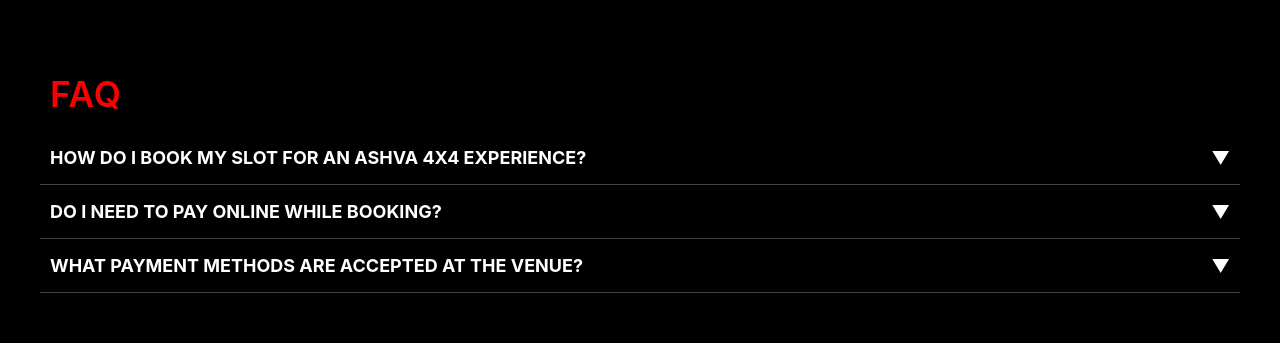
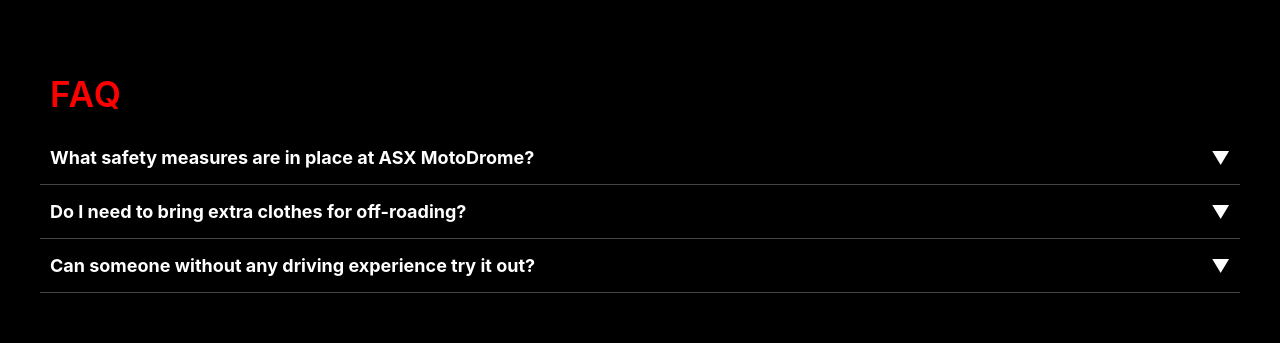
Before and after one commit to rira1403github/ASX-Main, a React (Create React App) app: page / in a window 1280 px wide. Shown: the part 2800-3143 px from the top of the page. Built offline with nearby package versions, Linux system fonts and the light colour scheme.

Commit message:
FAQ Answers

```diff
--- a/src/components/blogs.js
+++ b/src/components/blogs.js
@@ -44,9 +44,9 @@
   }, []);
 
   const faqQuestions = [
-    "HOW DO I BOOK MY SLOT FOR AN ASHVA 4X4 EXPERIENCE?",
-    "DO I NEED TO PAY ONLINE WHILE BOOKING?",
-    "WHAT PAYMENT METHODS ARE ACCEPTED AT THE VENUE?"
+    "What safety measures are in place at ASX MotoDrome?",
+    "Do I need to bring extra clothes for off-roading?",
+    "Can someone without any driving experience try it out?"
   ];
 
   const testimonials = [
@@ -64,7 +64,7 @@
   return (
     <div className="blog-section">
       <h2 className="section-title red" data-aos="fade-right">FAQ</h2>
-      <div className="faq-section">
+      {/* <div className="faq-section">
         {faqQuestions.map((question, index) => (
           <div
             key={index}
@@ -86,13 +86,39 @@
               }}
             >
               <p>
-                This is a sample answer for: <b>{question}</b>.
+                <b>{question}</b>.
                 You can customize with actual booking/payment info here.
               </p>
             </div>
           </div>
         ))}
-      </div>
+      </div> */}
+      <div className="faq-section"> {faqQuestions.map((question, index) => (
+        <div key={index} className={`faq-item ${openIndex === index ? "open" : ""}`}
+        onClick={() => toggleFAQ(index)} data-aos="fade-up" data-aos-delay={index * 100} >
+          <div className="faq-question"> {question} <span>{openIndex === index ? "▲" : "▼"}</span></div>
+          <div className="faq-answer" style={{ maxHeight: openIndex === index ? "200px" : "0px", overflow: "hidden", transition: "max-height 0.5s ease", }} >
+            <p> {index === 0 && (
+              <>
+              — Trained marshals, medical support, vehicle checks, and safety briefings are standard at every session.
+            </> )}
+            {index === 1 && (
+            <>
+              — Yes! Off-roading often involves mud, dust, and
+              water splashes, so carrying an extra set of clothes is highly
+              recommended.
+              </> )}
+              {index === 2 && ( <>
+              — Absolutely! Even if you have no driving
+              experience, our certified company driver will first give you
+              proper training and guide you through everything, then you can
+              enjoy the ride on your own.
+              </> )}
+              </p>
+              </div>
+              </div>
+            ))}
+            </div>
 
       <h2 className="section-title red" data-aos="fade-left">TESTIMONIAL</h2>
       <div className="testimonial">
```
